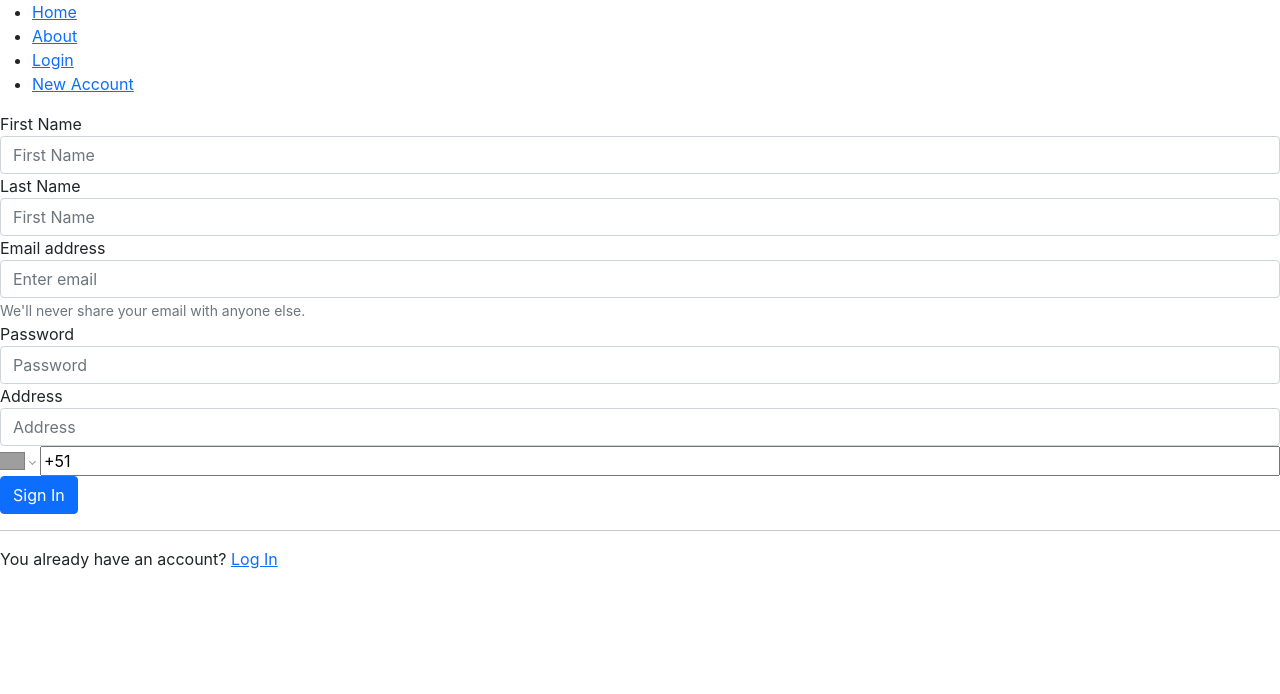
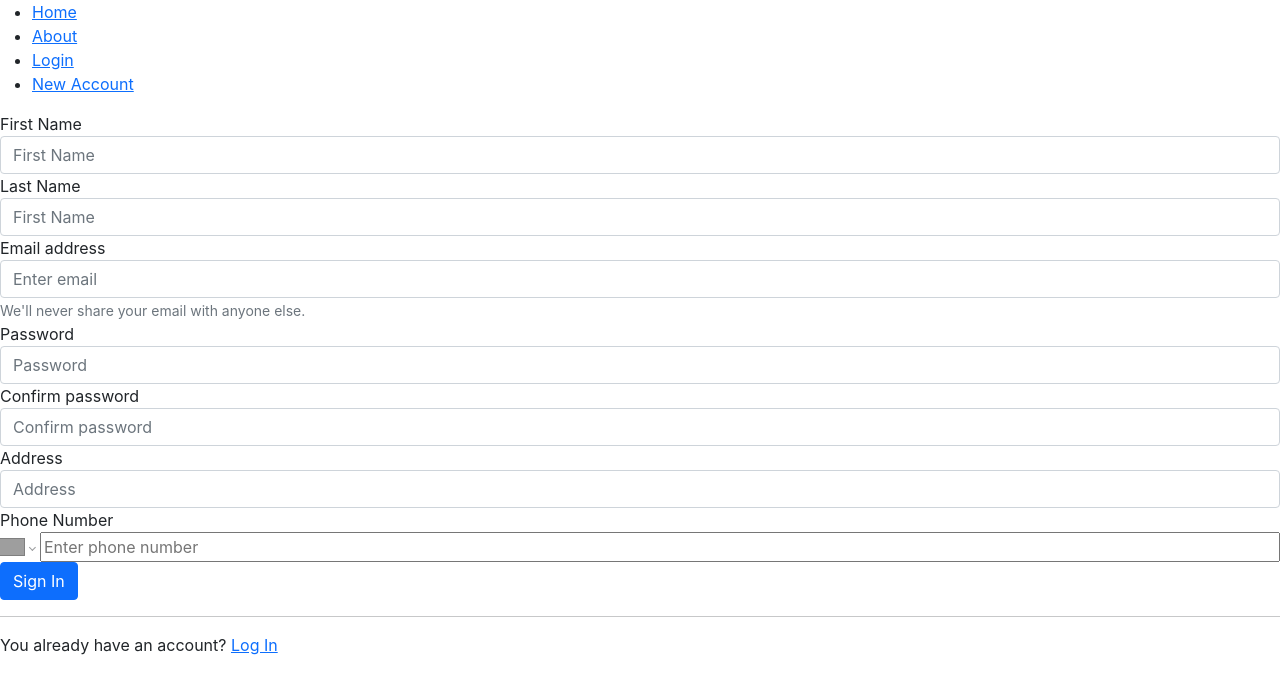
Before and after one commit to junnaruse99/parroquia, a React (Create React App) app in the folder front/: page /new-account in a window 1280 px wide. Shown: the top 694 px of the page. Built offline with nearby package versions, Linux system fonts and the light colour scheme; grey boxes are pictures that could not be loaded.

Commit message:
[ADD] New inputs for new account form

```diff
--- a/front/src/components/account/NewAccount.tsx
+++ b/front/src/components/account/NewAccount.tsx
@@ -19,20 +19,26 @@
             <input type="text" className="form-control" id="lastName" placeholder="First Name" />
         </div>
         <div className="form-group">
-            <label htmlFor="exampleInputEmail1">Email address</label>
-            <input type="email" className="form-control" id="exampleInputEmail1" aria-describedby="emailHelp" placeholder="Enter email" />
+            <label htmlFor="email">Email address</label>
+            <input type="email" className="form-control" id="email" aria-describedby="emailHelp" placeholder="Enter email" />
             <small id="emailHelp" className="form-text text-muted">We'll never share your email with anyone else.</small>
         </div>
         <div className="form-group">
-            <label htmlFor="exampleInputPassword1">Password</label>
-            <input type="password" className="form-control" id="exampleInputPassword1" placeholder="Password" />
+            <label htmlFor="password">Password</label>
+            <input type="password" className="form-control" id="password" placeholder="Password" />
         </div>
         <div className="form-group">
-            <label htmlFor="Address">Address</label>
-            <input type="text" className="form-control" id="Address" placeholder="Address" />
+            <label htmlFor="confirmPassword">Confirm password</label>
+            <input type="password" className="form-control" id="confirmPassword" placeholder="Confirm password" />
+        </div>
+        <div className="form-group">
+            <label htmlFor="address">Address</label>
+            <input type="text" className="form-control" id="address" placeholder="Address" />
+        </div>
+        <div className="form-group">
+            <label htmlFor='phoneNumber'>Phone Number</label>
         </div>
         <PhoneInput
-            international
             placeholder="Enter phone number"
             defaultCountry="PE"
             value={phone}
```
